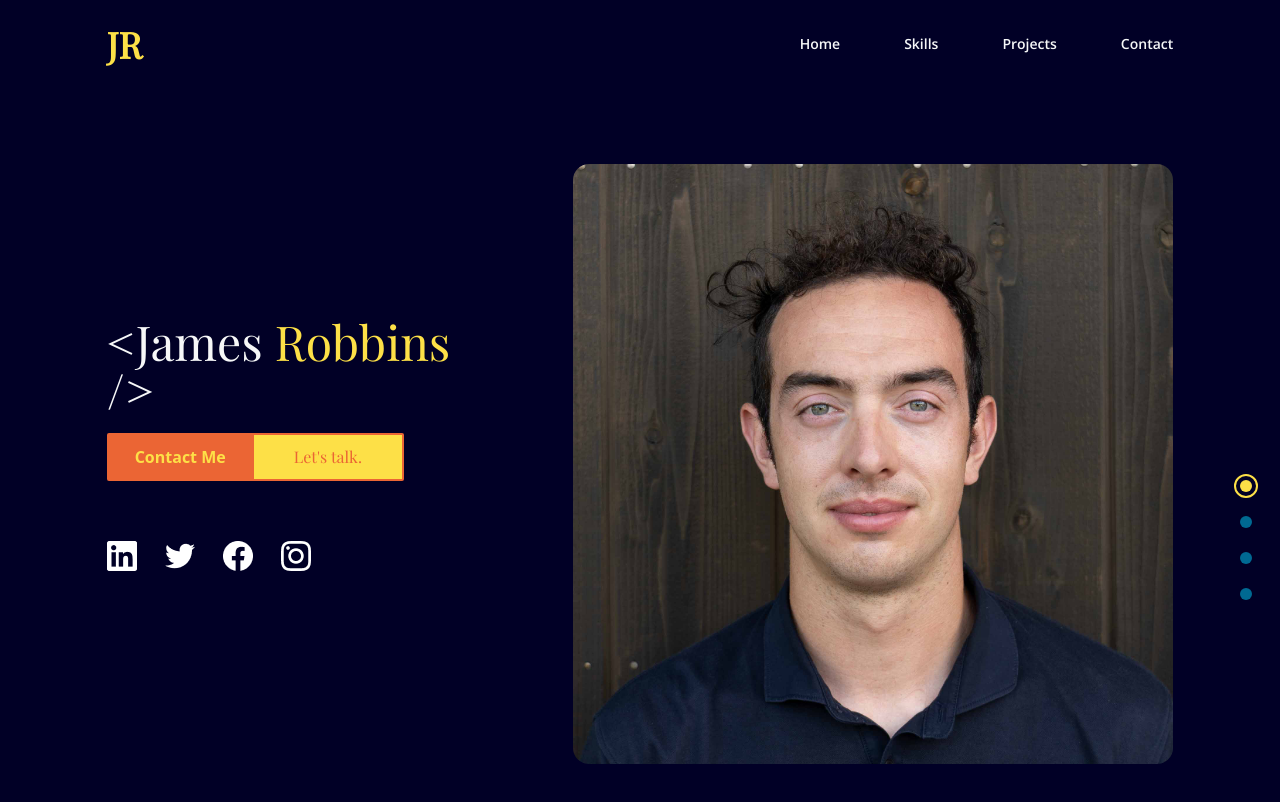
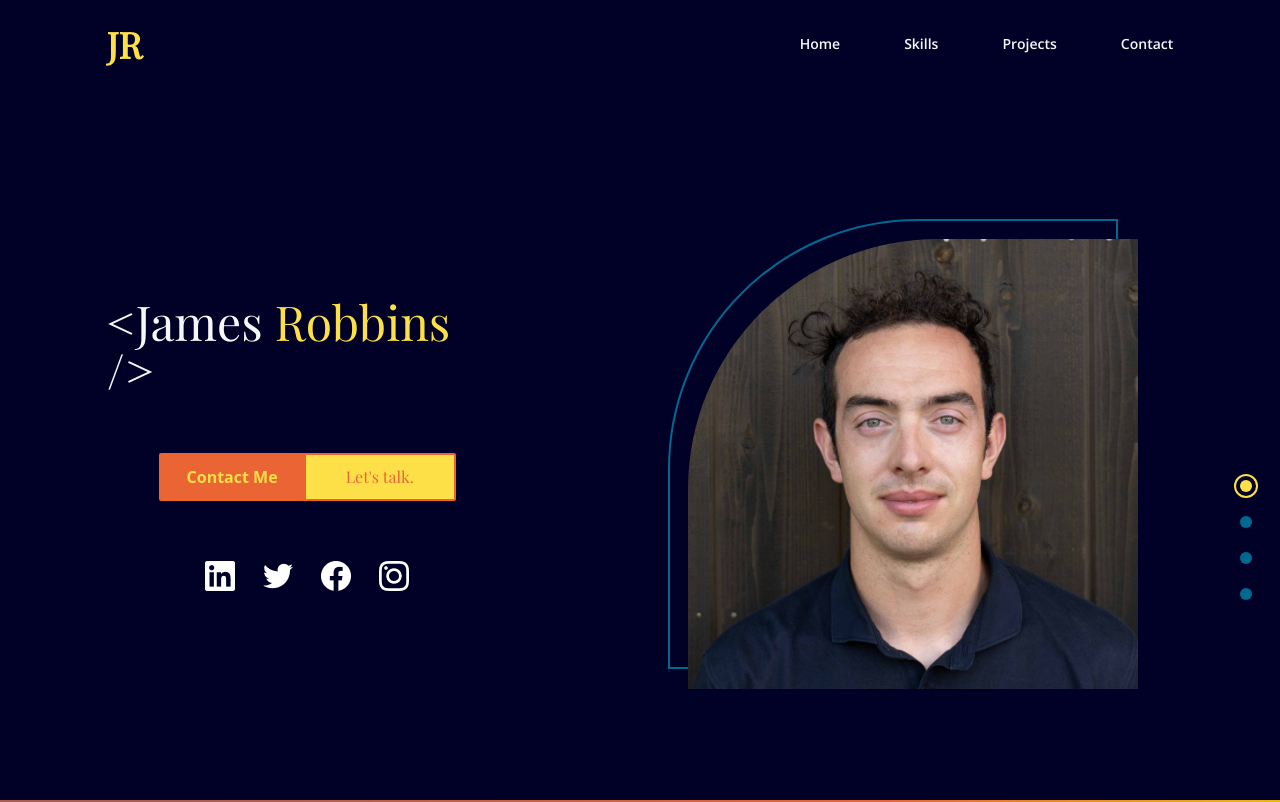
Before and after one commit to j-rob16/james-r-portfolio, a React (Create React App) app: page / in a window 1280 px wide. Built offline with nearby package versions, Linux system fonts and the light colour scheme; a web font is replaced by a local one.

Commit message:
alignment of home scene

```diff
--- a/src/App.js
+++ b/src/App.js
@@ -3,6 +3,7 @@ import NavBar from './scenes/NavBar';
 import useMediaQuery from './hooks/useMediaQuery';
 import DotGroup from './components/DotGroup';
 import Home from './scenes/Home';
+import LineGradient from './components/LineGradient';
 
 function App() {
   const [selectedPage, setSelectedPage] = useState('home');
@@ -36,6 +37,7 @@ function App() {
           setSelectedPage={setSelectedPage}
         />
       </div>
+      <LineGradient />
     </div>
   );
 }
--- /dev/null
+++ b/src/components/LineGradient.jsx
@@ -0,0 +1,9 @@
+const LineGradient = ({ width = 'w-full' }) => {
+  return (
+    <div className={`h-0.5 ${width} bg-gradient-red-yellow`}>
+
+    </div>
+  );
+};
+
+export default LineGradient;
--- a/src/scenes/Home.jsx
+++ b/src/scenes/Home.jsx
@@ -14,11 +14,15 @@ const Home = ({ setSelectedPage }) => {
       {/* IMAGE SECTION */}
       <div className='md:order-2 flex justify-center basis-3/5 z-10 mt-16 md:mt-32'>
         {isAboveMediumScreens ? (
-        <div className='top-[-50px]'>
+        <div
+          className='relative z-0 ml-20 before:absolute before:-top-5 before:-left-5
+                     before:rounded-tl-[250px] before:w-full before:max-w-[600px] before:h-full
+                     before:border-2 before:border-blue before:z-[-1]'
+        >
           <img
             alt='profile'
             src='assets/james-profile.jpeg'
-            className='max-w-[400px] md:max-w-[600px] rounded-2xl
+            className='max-w-[400px] md:max-w-[450px] xl:max-w-[600px] rounded-tl-[250px]
                        hover:filter hover:saturate-150 transition duration-500'
           />
         </div>
@@ -37,6 +41,7 @@ const Home = ({ setSelectedPage }) => {
       {/* MAIN SECTION */}
       <div className='z-30 basis-2/5 mt-12 md:mt-32'>
         <motion.div
+          className='flex justify-center items-center'
           initial='hidden'
           whileInView='visible'
           viewport={{ once: true, amount: 0.5 }}
@@ -47,7 +52,8 @@ const Home = ({ setSelectedPage }) => {
           }}
         >
           <p
-            className='text-5xl font-playfair z-10 text-center md:text-start hover:text-orange transition duration-700'
+            className='text-5xl font-playfair z-10 text-center md:text-start mb-10
+                      hover:text-orange transition duration-700'
           >
           &lt;James {""}
             <span
@@ -68,7 +74,7 @@ const Home = ({ setSelectedPage }) => {
             hidden: { opacity: 0, x: -50 },
             visible: { opacity: 1, x: 0 }
           }}
-          className='flex mt-5 justify-center md:justify-start'
+          className='flex mt-5 justify-center'
         >
           <AnchorLink
             className='bg-orange text-yellow-300 rounded-l-sm py-3 px-7 font-semibold
@@ -103,7 +109,7 @@ const Home = ({ setSelectedPage }) => {
             hidden: { opacity: 0, x: -50 },
             visible: { opacity: 1, x: 0 }
           }}
-          className='flex mt-5 justify-center md:justify-start'
+          className='flex mt-5 justify-center'
         >
           <SocialMediaIcons />
         </motion.div>
--- a/tailwind.config.js
+++ b/tailwind.config.js
@@ -13,13 +13,13 @@ module.exports = {
         indigo: '#27476E',
         white: '#F6F7F8'
       },
-      backgroundImage: {
-        bridge: "url('./assets/snow-bridge.jpg')",
-      },
-      // backgroundImage: (theme) => ({
-      //   "gradient-rainbow": "linear-gradient(81.66deg, #00B5EE 7.21%, #FF45A4 45.05%, #FFBA00 78.07%)",
-      //   "gradient-rainblue": "linear-gradient(90deg, #24CBFF 14.53%, #FC59FF 69.36%, #FFBD0C 107.73%)"
-      // }),
+      // backgroundImage: {
+      //   bridge: "url('./assets/snow-bridge.jpg')",
+      // },
+      backgroundImage: (theme) => ({
+        // "gradient-rainbow": "linear-gradient(81.66deg, #00B5EE 7.21%, #FF45A4 45.05%, #FFBA00 78.07%)",
+        "gradient-red-yellow": "linear-gradient(90deg, #AD5D4E 14.53%, #EB6534 69.36%, #EFCA08 107.73%)",
+      }),
       fontFamily: {
         playfair: ["Playfair Display", "serif"],
         opensans: ["Open Sans", "sans-serif"]
@@ -31,6 +31,7 @@ module.exports = {
         xs: "480px",
         sm: "768px",
         md: "1060px",
+        xl: "1400px"
       }
     },
   },
```
